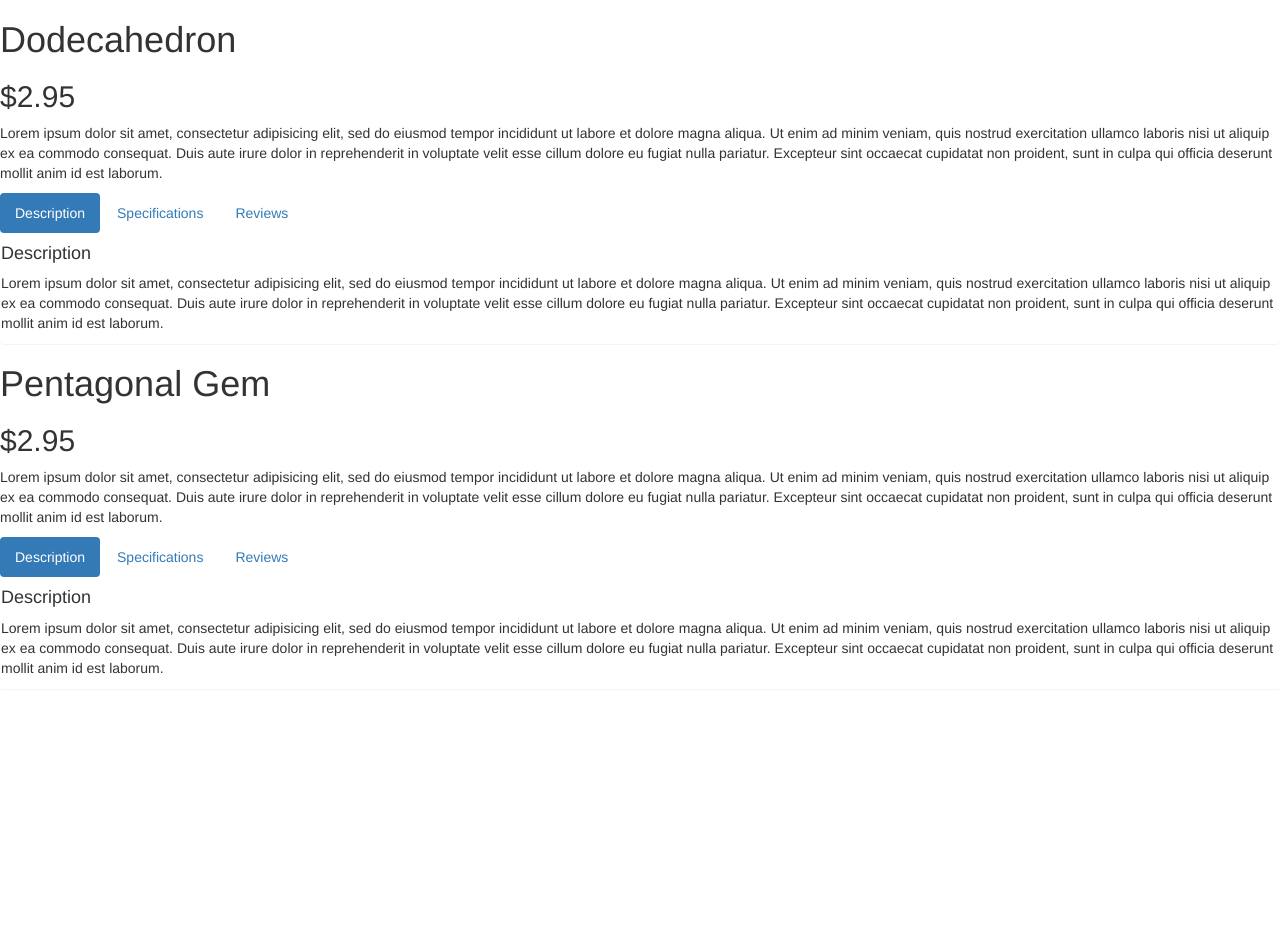
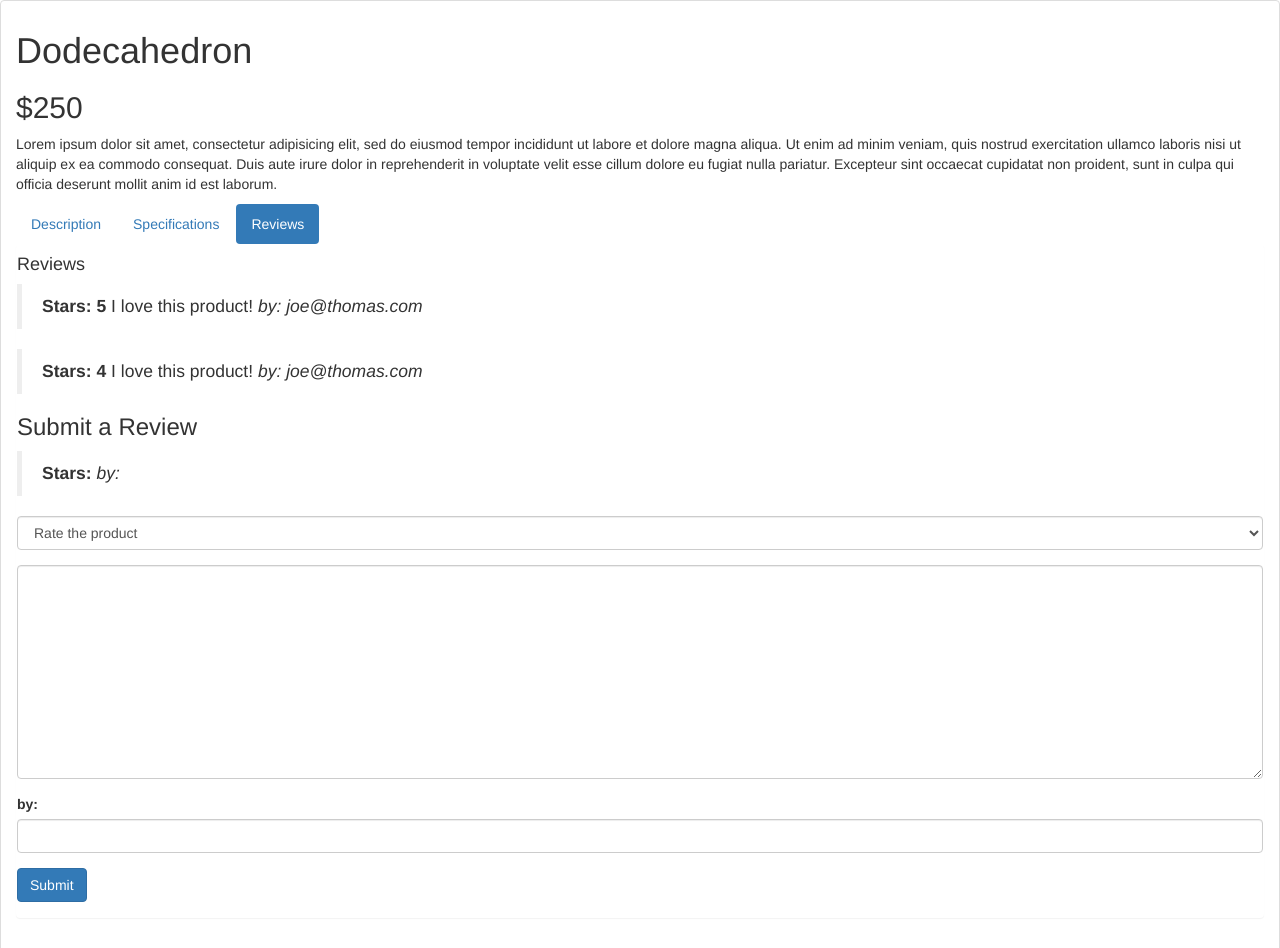
Before and after one commit to bearkid8/shapingupwithangular, a plain HTML site: page index.html in a window 1280 px wide. Shown: the top 948 px of the page. Before the commit the page ends 800 px from the top, so only its background shows below. Drawn offline with Linux system fonts and the light colour scheme.

Commit message:
forms live editing

```diff
--- a/index.html
+++ b/index.html
@@ -7,7 +7,8 @@
 	<link media="all" rel="stylesheet" href="css/bootstrap.min.css">
 </head>
 <body ng-controller="StoreController as store">
-	<div ng-repeat="product in store.products">
+	<ul class="list-group">
+		<li class="list-group-item" ng-repeat="product in store.products">
 			<h1> {{product.name}} </h1>
 			<h2> ${{product.price}} </h2>
 			<p> {{product.description}} </p>
@@ -34,10 +35,38 @@
 				</div>
 				<div class="panel" ng-show="panel.isSelected(3)">
 					<h4>Reviews</h4>
-				<blockquote>None yet</blockquote>
+					<blockquote ng-repeat = "review in product.reviews">
+						<b>Stars: {{review.stars}}</b>
+						{{review.body}}
+						<cite>by: {{review.author}}</cite>
+					</blockquote>
+					<form name="reviewForm" ng-controller="ReviewController as reviewCtrl" ng-submit="reviewCtrl.review.addReview(product)">
+						<h3>Submit a Review</h3>
+						<blockquote>
+							<b>Stars: {{reviewCtrl.review.stars}}</b>
+							{{reviewCtrl.review.body}}
+							<cite>by: {{reviewCtrl.review.author}}</cite>
+						</blockquote>
+						<fieldset class="form-group">
+							<select ng-model="reviewCtrl.review.stars" ng-options="stars for stars in [5,4,3,2,1]" class="form-control">
+								<option value="">Rate the product</option>
+							</select>
+						</fieldset>
+						<fieldset class="form-group">
+							<textarea name="" id="" ng-model="reviewCtrl.review.body" cols="30" rows="10" class="form-control"></textarea>
+						</fieldset>
+						<fieldset class="form-group">
+							<label for="">by: </label>
+							<input type="email" ng-model="reviewCtrl.review.author" class="form-control">
+						</fieldset>
+						<fieldset class="form-group">
+							<input type="submit" value="Submit" class="btn btn-primary">
+						</fieldset>
+					</form>
 				</div>
 			</section>
-	</div>
+		</li>
+	</ul>
 	<script src="js/angular.min.js"></script>
 	<script src="js/app.js"></script>
 </body>
--- a/js/app.js
+++ b/js/app.js
@@ -8,20 +8,61 @@
     var gems = [
         {
             name: 'Dodecahedron',
+            price: 250.00,
+            description: 'Lorem ipsum dolor sit amet, consectetur adipisicing elit, sed do eiusmod tempor incididunt ut labore et dolore magna aliqua. Ut enim ad minim veniam, quis nostrud exercitation ullamco laboris nisi ut aliquip ex ea commodo consequat. Duis aute irure dolor in reprehenderit in voluptate velit esse cillum dolore eu fugiat nulla pariatur. Excepteur sint occaecat cupidatat non proident, sunt in culpa qui officia deserunt mollit anim id est laborum.',
+            reviews: [
+                {
+                    stars: 5,
+                    body: "I love this product!",
+                    author: "joe@thomas.com"
+                },
+                {
+                    stars: 4,
+                    body: "I love this product!",
+                    author: "joe@thomas.com"
+                }
+            ]
+        },
+        {
+            name: 'Dodecahedron',
             price: 2.95,
             description: 'Lorem ipsum dolor sit amet, consectetur adipisicing elit, sed do eiusmod tempor incididunt ut labore et dolore magna aliqua. Ut enim ad minim veniam, quis nostrud exercitation ullamco laboris nisi ut aliquip ex ea commodo consequat. Duis aute irure dolor in reprehenderit in voluptate velit esse cillum dolore eu fugiat nulla pariatur. Excepteur sint occaecat cupidatat non proident, sunt in culpa qui officia deserunt mollit anim id est laborum.',
-            canPurchase: true
+            canPurchase: true,
+            reviews: [
+                {
+                    stars: 5,
+                    body: "I love this product!",
+                    author: "joe@thomas.com"
+                },
+                {
+                    stars: 4,
+                    body: "I love this product!",
+                    author: "joe@thomas.com"
+                }
+            ]
         },
         {
             name: 'Pentagonal Gem',
             price: 2.95,
             description: 'Lorem ipsum dolor sit amet, consectetur adipisicing elit, sed do eiusmod tempor incididunt ut labore et dolore magna aliqua. Ut enim ad minim veniam, quis nostrud exercitation ullamco laboris nisi ut aliquip ex ea commodo consequat. Duis aute irure dolor in reprehenderit in voluptate velit esse cillum dolore eu fugiat nulla pariatur. Excepteur sint occaecat cupidatat non proident, sunt in culpa qui officia deserunt mollit anim id est laborum.',
-            canPurchase: true
+            canPurchase: true,
+            reviews: [
+                {
+                    stars: 5,
+                    body: "I love this product!",
+                    author: "joe@thomas.com"
+                },
+                {
+                    stars: 4,
+                    body: "I love this product!",
+                    author: "joe@thomas.com"
+                }
+            ]
         }
     ];
 
     app.controller('PanelController', function () {
-        this.tab = 1;
+        this.tab = 3;
         this.selectTab = function (setTab) {
             this.tab = setTab;
         }
@@ -29,4 +70,12 @@
             return this.tab === checkedTab;
         }
     });
+
+    app.controller("ReviewController", function () {
+        this.review = {};
+
+        this.addReview = function (product) {
+            product.reviews.push(this.review);
+        }
+    });
 })();
```
Lines whose indentation alone changed are shown as unchanged.
